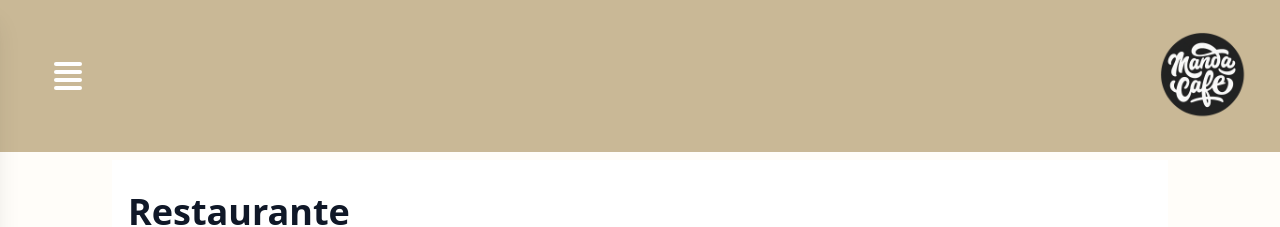
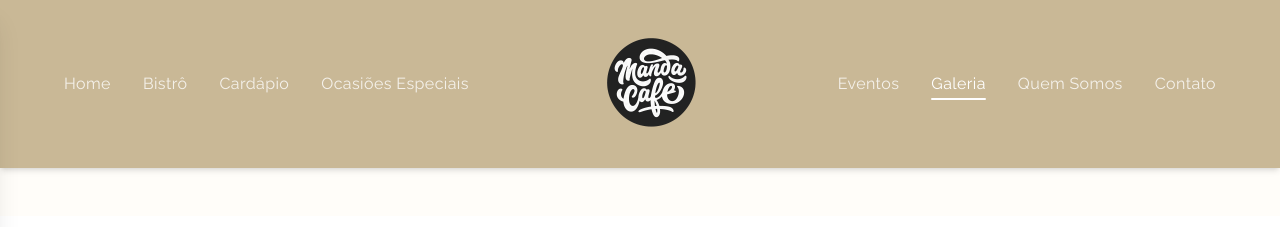
Before and after one commit to YuriiSantos/manda-cafe, a React (Vite) app: page /manda-cafe/gallery in a window 1280 px wide. Shown: the top 227 px of the page. Built offline with nearby package versions, Linux system fonts and the light colour scheme.

Commit message:
Subindo nova versão da homepage 23/10/2025

```diff
--- a/src/components/layout/Header.jsx
+++ b/src/components/layout/Header.jsx
@@ -1,23 +1,69 @@
+import { Link, useLocation } from "react-router-dom";
 import logoMandaCafe from "../../assets/logo.png";
 import Sidebar from "./Sidebar";
 
 export default function Header() {
+  const { pathname } = useLocation();
+
+  // Item de navegação para desktop
+  const NavLink = ({ to, children }) => {
+    const isActive = pathname === to;
+    return (
+      <Link
+        to={to}
+        className={`
+          font-raleway text-sm lg:text-base font-medium tracking-wide
+          transition-all duration-300 relative
+          ${isActive ? "text-white" : "text-white/80 hover:text-white"}
+        `}
+      >
+        {children}
+        {isActive && (
+          <span className="absolute -bottom-1 left-0 right-0 h-0.5 bg-white rounded-full" />
+        )}
+      </Link>
+    );
+  };
+
   return (
-    <header className="sticky top-0 z-50 bg-[#c9b896]">
-      <div className="mx-auto w-full max-w-screen-xl px-4 py-1 sm:py-5 md:py-4 flex items-center justify-between">
-        {/* Aqui fica o botão + lógica do menu, vindo do Sidebar */}
-        <div className="pl-5 flex items-center justify-center">
+    <header className="sticky top-0 z-50 bg-[#c9b896] shadow-md">
+      <div className="mx-auto w-full max-w-screen-xl px-6 sm:px-8 md:px-12 lg:px-16 py-3 sm:py-4 md:py-5 flex items-center justify-between">
+        {/* Menu hamburguer - APENAS MOBILE */}
+        <div className="lg:hidden">
           <Sidebar />
         </div>
 
-        {/* Logo -> Home (inalterado) */}
-        <a href="/" aria-label="Ir para a página inicial" className="block">
+        {/* Navegação Desktop - APENAS TELAS GRANDES */}
+        <nav className="hidden lg:flex items-center gap-6 xl:gap-8">
+          <NavLink to="/">Home</NavLink>
+          <NavLink to="/bistro">Bistrô</NavLink>
+          <NavLink to="/cardapio">Cardápio</NavLink>
+          <NavLink to="/special">Ocasiões Especiais</NavLink>
+        </nav>
+
+        {/* Logo centralizado */}
+        <Link
+          to="/"
+          aria-label="Ir para a página inicial"
+          className="lg:mx-auto"
+        >
           <img
             src={logoMandaCafe}
             alt="Manda Café"
-            className="h-30 w-30 sm:h-30 sm:w-30 md:h-30 md:w-30 lg:h-30 lg:w-30 object-contain"
+            className="h-24 w-24 sm:h-28 sm:w-28 md:h-32 md:w-32 object-contain"
           />
-        </a>
+        </Link>
+
+        {/* Navegação Desktop (lado direito) - APENAS TELAS GRANDES */}
+        <nav className="hidden lg:flex items-center gap-6 xl:gap-8">
+          <NavLink to="/events">Eventos</NavLink>
+          <NavLink to="/gallery">Galeria</NavLink>
+          <NavLink to="/about">Quem Somos</NavLink>
+          <NavLink to="/contact">Contato</NavLink>
+        </nav>
+
+        {/* Espaço vazio no mobile para balancear o layout */}
+        <div className="lg:hidden w-10 sm:w-12" />
       </div>
     </header>
   );
--- a/src/components/layout/Layout.jsx
+++ b/src/components/layout/Layout.jsx
@@ -1,15 +1,15 @@
-// Layout.jsx - Complete Mobile First Layout
+// Layout.jsx - Layout Responsivo com Largura Máxima Controlada
 import React from "react";
 import Header from "./Header";
 import Footer from "./Footer";
 
 function Layout({ children }) {
   return (
-    <div className="min-h-screen flex flex-col bg-[#fffdf9] max-w-full overflow-x-hidden">
+    <div className="min-h-screen flex flex-col bg-[#fffdf9] w-full overflow-x-hidden">
       <Header />
 
-      <main className="flex-1 px-4 mt-2 mb-5 md:px-8 lg:px-12 lg:max-w-6xl lg:mx-auto">
-        {children}
+      <main className="flex-1 w-full mx-auto py-6 sm:py-8 md:py-10 lg:py-12">
+        <div className="w-full max-w-[2000px] mx-auto">{children}</div>
       </main>
 
       <Footer />
--- a/src/components/ui/MenuCarousel.jsx
+++ b/src/components/ui/MenuCarousel.jsx
@@ -1,23 +1,46 @@
-// MenuCarousel.jsx
+// MenuCarousel.jsx - Totalmente Responsivo com Unsplash (Tamanhos Reduzidos)
 import React, { useState } from "react";
-import Bolonhesa from "../../assets/Bolonhesa.jpg";
 
 function MenuCarousel() {
   const [currentSlide, setCurrentSlide] = useState(0);
 
   const slides = [
     {
-      main: { title: "Cardápio", image: Bolonhesa },
+      main: {
+        title: "Cardápio",
+        image:
+          "https://images.unsplash.com/photo-1621996346565-e3dbc646d9a9?w=800&h=600&fit=crop", // pasta italiana
+      },
       secondary: [
-        { title: "Reservas", image: Bolonhesa },
-        { title: "Eventos", image: Bolonhesa },
+        {
+          title: "Reservas",
+          image:
+            "https://images.unsplash.com/photo-1517248135467-4c7edcad34c4?w=600&h=400&fit=crop", // restaurante
+        },
+        {
+          title: "Eventos",
+          image:
+            "https://images.unsplash.com/photo-1511795409834-ef04bbd61622?w=600&h=400&fit=crop", // celebração
+        },
       ],
     },
     {
-      main: { title: "Galeria", image: Bolonhesa },
+      main: {
+        title: "Galeria",
+        image:
+          "https://images.unsplash.com/photo-1414235077428-338989a2e8c0?w=800&h=600&fit=crop", // pratos gourmet
+      },
       secondary: [
-        { title: "Localização", image: Bolonhesa },
-        { title: "Sobre", image: Bolonhesa },
+        {
+          title: "Localização",
+          image:
+            "https://images.unsplash.com/photo-1559827260-dc66d52bef19?w=600&h=400&fit=crop", // restaurante exterior
+        },
+        {
+          title: "Sobre",
+          image:
+            "https://images.unsplash.com/photo-1555396273-367ea4eb4db5?w=600&h=400&fit=crop", // chef cozinhando
+        },
       ],
     },
   ];
@@ -25,8 +48,9 @@ function MenuCarousel() {
   const nextSlide = () => setCurrentSlide((prev) => (prev + 1) % slides.length);
   const prevSlide = () =>
     setCurrentSlide((prev) => (prev - 1 + slides.length) % slides.length);
+
   return (
-    <div className="relative w-full max-w-md mx-auto md:max-w-lg lg:max-w-xl">
+    <div className="relative w-full mx-auto px-4 md:px-8 lg:px-12 xl:px-16 max-w-6xl">
       {/* Carousel Container */}
       <div className="relative overflow-hidden rounded-2xl">
         <div
@@ -35,8 +59,8 @@ function MenuCarousel() {
         >
           {slides.map((slide, slideIndex) => (
             <div key={slideIndex} className="w-full flex-shrink-0">
-              <div className="grid grid-cols-2 gap-2 p-2 h-72 md:h-96">
-                {/* CARD PRINCIPAL - TEXTO CENTRALIZADO */}
+              <div className="grid grid-cols-1 sm:grid-cols-2 gap-2 p-2 h-[400px] sm:h-[350px] md:h-[380px] lg:h-[400px] xl:h-[420px]">
+                {/* CARD PRINCIPAL */}
                 <div className="relative overflow-hidden rounded-xl duration-300 h-full">
                   <div
                     className="h-full relative bg-center bg-cover"
@@ -45,15 +69,15 @@ function MenuCarousel() {
                     {/* overlay */}
                     <div className="absolute inset-0 bg-gradient-to-br from-black/40 to-black/30" />
                     {/* conteúdo centralizado */}
-                    <div className="absolute inset-0 flex items-center justify-center text-center">
-                      <h3 className="font-lobster text-white text-4xl md:text-5xl font-extrabold drop-shadow-lg translate-y-15">
+                    <div className="absolute inset-0 flex items-center justify-center text-center p-4">
+                      <h3 className="font-lobster text-white text-4xl sm:text-5xl md:text-5xl lg:text-6xl font-extrabold drop-shadow-lg">
                         {slide.main.title}
                       </h3>
                     </div>
                   </div>
                 </div>
 
-                {/* CARDS SECUNDÁRIOS - TAMBÉM CENTRALIZADOS */}
+                {/* CARDS SECUNDÁRIOS */}
                 <div className="flex flex-col gap-2 h-full">
                   {slide.secondary.map((card, cardIndex) => (
                     <div
@@ -67,8 +91,8 @@ function MenuCarousel() {
                         {/* overlay */}
                         <div className="absolute inset-0 bg-gradient-to-br from-black/45 to-black/35" />
                         {/* conteúdo centralizado */}
-                        <div className="absolute inset-0 flex items-center justify-center text-center">
-                          <h3 className="font-lobster text-white text-3xl md:text-4xl font-bold drop-shadow-lg translate-y-6">
+                        <div className="absolute inset-0 flex items-center justify-center text-center p-4">
+                          <h3 className="font-lobster text-white text-2xl sm:text-3xl md:text-3xl lg:text-4xl font-bold drop-shadow-lg">
                             {card.title}
                           </h3>
                         </div>
@@ -82,15 +106,15 @@ function MenuCarousel() {
         </div>
       </div>
 
-      {/* Botões */}
+      {/* Botão Próximo */}
       {currentSlide < slides.length - 1 && (
         <button
           onClick={nextSlide}
-          className="absolute right-0 top-1/2 -translate-y-1/2 w-10 h-10 bg-[#e6ad44] hover:bg-[#d49a2e] rounded-full flex items-center justify-center text-white shadow-lg transition-all duration-300 hover:scale-105 z-10"
+          className="absolute right-2 sm:right-4 md:-right-2 lg:-right-4 top-1/2 -translate-y-1/2 w-10 h-10 md:w-12 md:h-12 bg-[#e6ad44] hover:bg-[#d49a2e] rounded-full flex items-center justify-center text-white shadow-lg transition-all duration-300 hover:scale-105 z-10"
           aria-label="Próximo"
         >
           <svg
-            className="w-5 h-5"
+            className="w-5 h-5 md:w-6 md:h-6"
             fill="none"
             stroke="currentColor"
             viewBox="0 0 24 24"
@@ -105,14 +129,15 @@ function MenuCarousel() {
         </button>
       )}
 
+      {/* Botão Anterior */}
       {currentSlide > 0 && (
         <button
           onClick={prevSlide}
-          className="absolute left-3 top-1/2 -translate-y-1/2 w-10 h-10 bg-[#e6ad44] hover:bg-[#d49a2e] rounded-full flex items-center justify-center text-white shadow-lg transition-all duration-300 hover:scale-105 z-10"
+          className="absolute left-2 sm:left-4 md:-left-2 lg:-left-4 top-1/2 -translate-y-1/2 w-10 h-10 md:w-12 md:h-12 bg-[#e6ad44] hover:bg-[#d49a2e] rounded-full flex items-center justify-center text-white shadow-lg transition-all duration-300 hover:scale-105 z-10"
           aria-label="Anterior"
         >
           <svg
-            className="w-5 h-5"
+            className="w-5 h-5 md:w-6 md:h-6"
             fill="none"
             stroke="currentColor"
             viewBox="0 0 24 24"
--- a/src/pages/Home.jsx
+++ b/src/pages/Home.jsx
@@ -1,16 +1,18 @@
-// Home.jsx - Cards de Conteúdo Mobile First
+// Home.jsx - Layout Responsivo com Tamanhos Controlados
 import React from "react";
 import MenuCarousel from "../components/ui/MenuCarousel";
 import VisitUsSection from "../components/ui/VisitUsSection";
 
 function Home() {
   return (
-    <div className="space-y-6 md:space-y-8 lg:space-y-10">
-      <section className="flex gap-4 md:gap-6 lg:grid-cols-4 lg:gap-8">
+    <div className="space-y-8 sm:space-y-10 md:space-y-12 lg:space-y-14 xl:space-y-16">
+      {/* Menu Carousel Section */}
+      <section className="w-full">
         <MenuCarousel />
       </section>
 
-      <section className=" ">
+      {/* Visit Us Section */}
+      <section className="w-full">
         <VisitUsSection />
       </section>
     </div>
```
Also changed, not shown: src/components/ui/VisitUsSection.jsx (+15 -15 lines).
